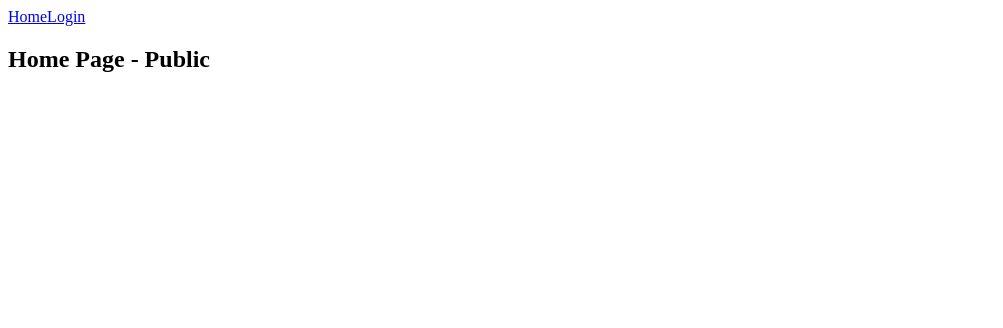
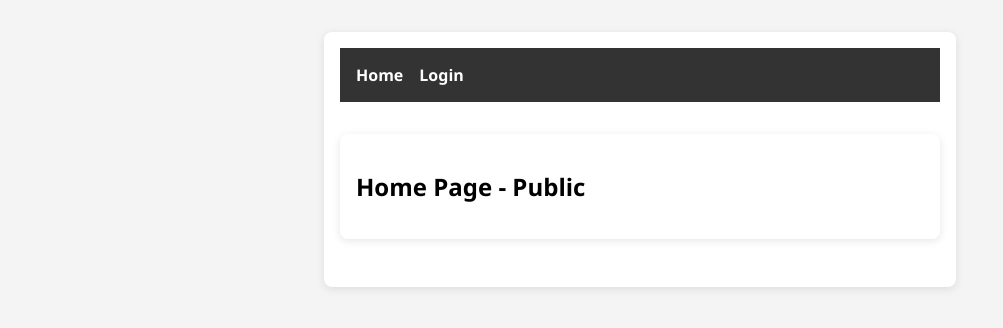
Before and after one commit to Eman-Abukhater/JWT, a React (Vite) app in the folder jw-auth-app/: page / in a window 1280 px wide. Shown: the top 328 px of the page, without its empty margins (0-1003 px from the left). Built offline with nearby package versions, Linux system fonts and the light colour scheme.

Commit message:
add some styles

```diff
--- a/jw-auth-app/src/main.jsx
+++ b/jw-auth-app/src/main.jsx
@@ -1,6 +1,7 @@
 import React from 'react'
 import ReactDOM from 'react-dom/client'
 import App from './App'
+import './styles.css'
 ReactDOM.createRoot(document.getElementById('root')).render(
   <React.StrictMode>
     <App />
--- /dev/null
+++ b/jw-auth-app/src/styles.css
@@ -0,0 +1,84 @@
+/* styles.css */
+body {
+    font-family: "Segoe UI", sans-serif;
+    margin: 0;
+    padding: 0;
+    background: #f4f4f4;
+  }
+
+  nav {
+    background-color: #333;
+    color: white;
+    padding: 1rem;
+    display: flex;
+    gap: 1rem;
+    align-items: center;
+  }
+
+  nav a {
+    color: white;
+    text-decoration: none;
+    font-weight: bold;
+  }
+
+  nav a:hover {
+    text-decoration: underline;
+  }
+
+  nav button {
+    background-color: #ff5252;
+    border: none;
+    color: white;
+    padding: 0.5rem 1rem;
+    cursor: pointer;
+    border-radius: 4px;
+    margin-left: auto;
+  }
+
+  nav button:hover {
+    background-color: #e60000;
+  }
+
+  form {
+    background: white;
+    max-width: 400px;
+    margin: 2rem auto;
+    padding: 2rem;
+    border-radius: 8px;
+    box-shadow: 0 2px 10px rgba(0, 0, 0, 0.1);
+  }
+
+  form h2 {
+    margin-bottom: 1rem;
+  }
+
+  form input {
+    display: block;
+    width: 100%;
+    padding: 0.75rem;
+    margin-bottom: 1rem;
+    border: 1px solid #ccc;
+    border-radius: 4px;
+  }
+
+  form button {
+    background-color: #4caf50;
+    color: white;
+    border: none;
+    padding: 0.75rem 1.5rem;
+    border-radius: 4px;
+    cursor: pointer;
+  }
+
+  form button:hover {
+    background-color: #3e8e41;
+  }
+
+  div {
+    max-width: 600px;
+    margin: 2rem auto;
+    padding: 1rem;
+    background: white;
+    border-radius: 8px;
+    box-shadow: 0 2px 8px rgba(0, 0, 0, 0.1);
+  }
```
